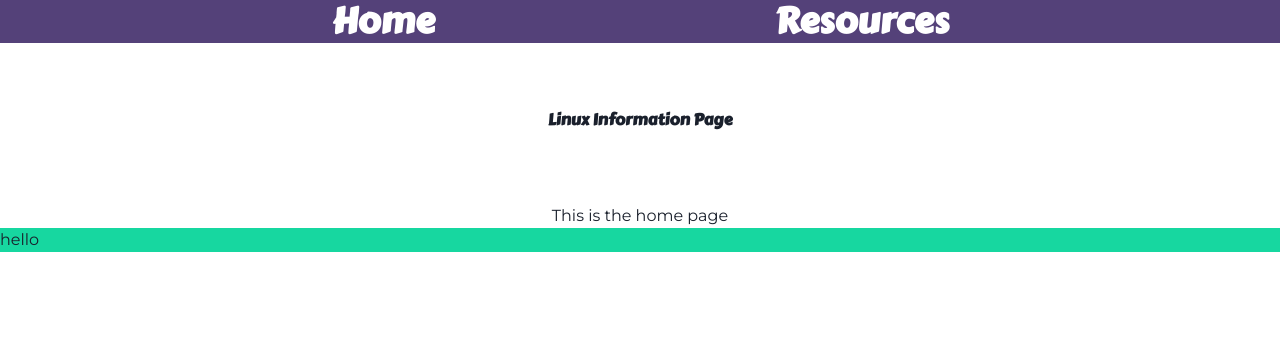
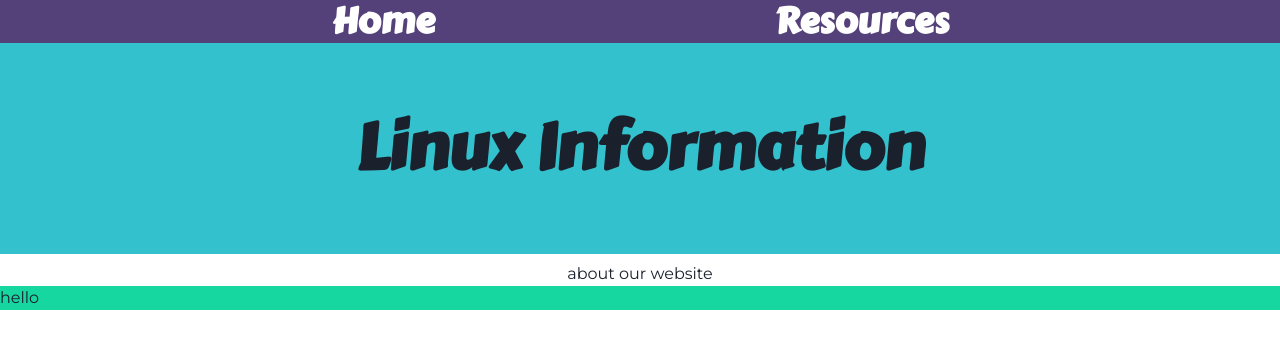
Before and after one commit to Jumner/LinuxSensei, a Next.js app in the folder site/: page / in a window 1280 px wide. Shown: the top 348 px of the page. Built offline with nearby package versions, Linux system fonts and the light colour scheme.

Commit message:
pls :prayhands:

```diff
--- a/site/src/components/home.js
+++ b/site/src/components/home.js
@@ -1,9 +1,12 @@
-import {Center, VStack, Heading} from "@chakra-ui/layout";
+import {Center, VStack, Heading, Image} from "@chakra-ui/layout";
 export default function Home1() {
     return <VStack>
-    <center>
-        <Heading m="67" fontSize="">Linux Information Page</Heading>
-    </center>
-        <p>This is the home page</p>
+    <Center w="full" bg="main.400">
+        <Heading  m="67" fontSize="4em" >Linux Information</Heading>
+
+    </Center>
+        <p m = "30">about our website</p>
+
     </VStack>
+
 }
```
Also changed, not shown: site/src/components/devider.js (added).
